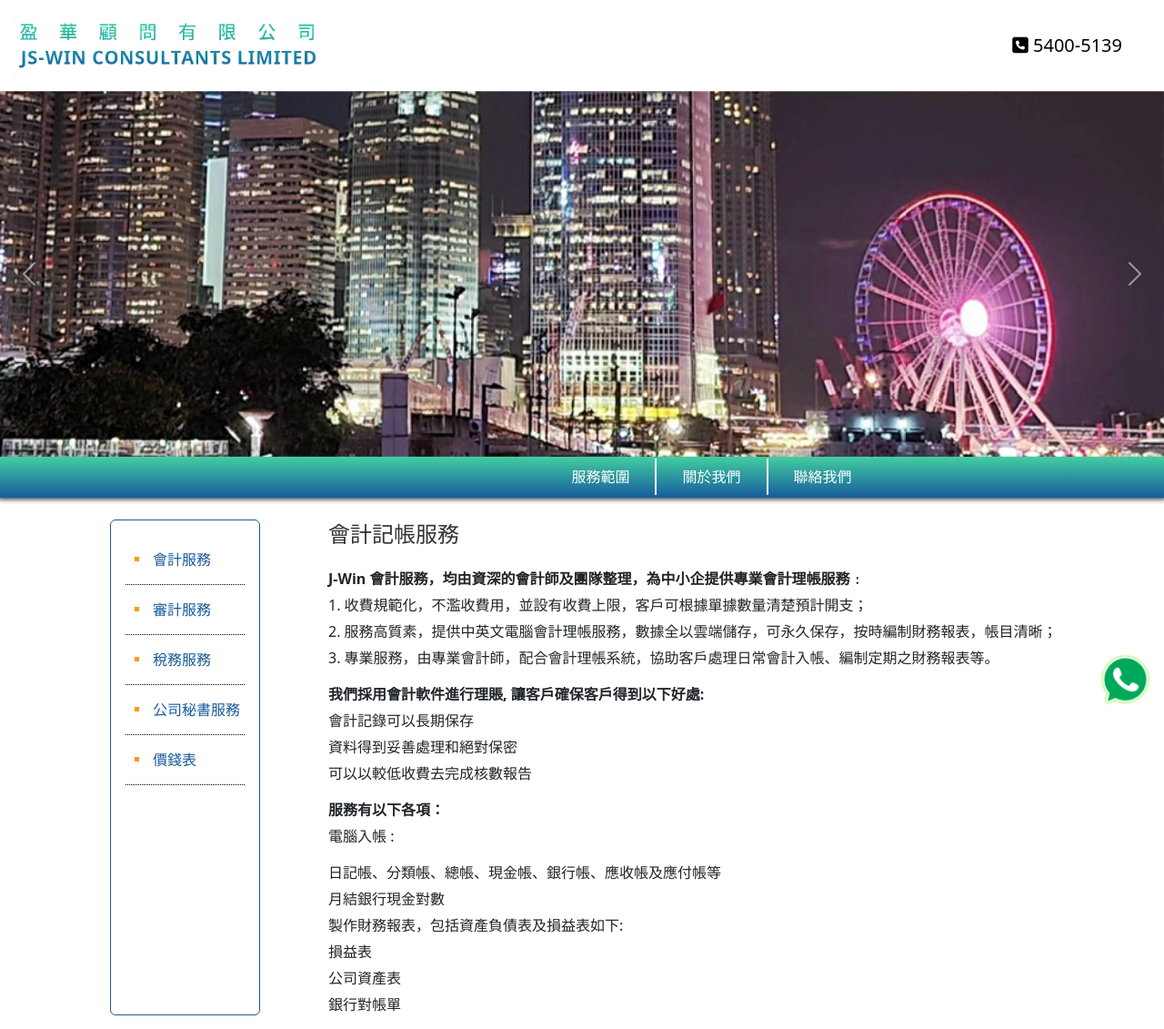
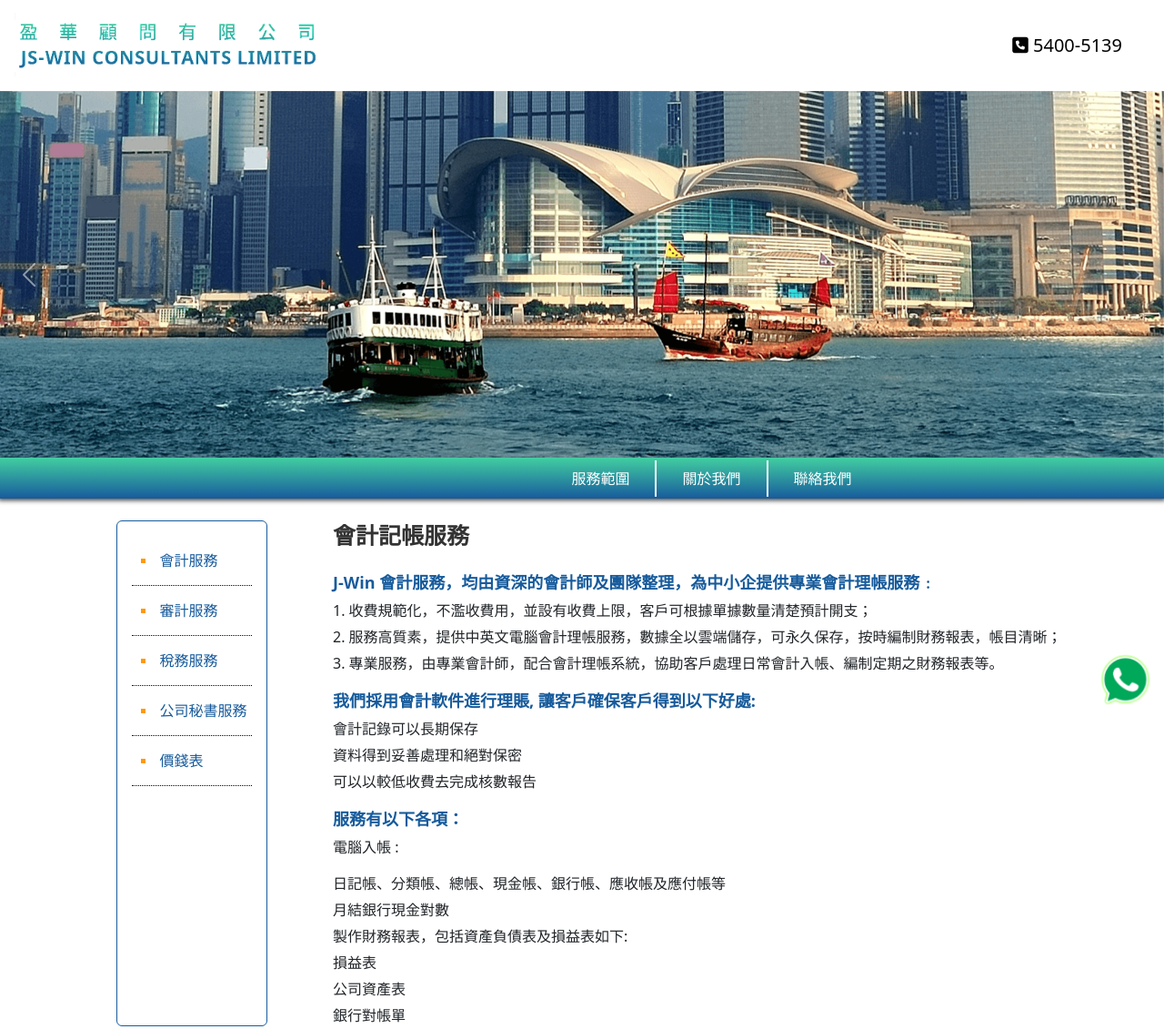
Before and after one commit to Do-Test-Live/W-JS-Win-Consultants-Limited, a plain HTML site: page index.html in a window 1280 px wide. Shown: the top 1131 px of the page at 91% size. Drawn offline with Linux system fonts and the light colour scheme.

Commit message:
update all

```diff
--- a/assets/css/style.css
+++ b/assets/css/style.css
@@ -121,6 +121,21 @@ tr:first-child{
     max-width: 250px;
 }
 
+.jwcl-content{
+    padding: 10px;
+}
+
+h3{
+    font-size: 25px;
+    font-weight: bold;
+}
+
+p b{
+    color: var(--jwcl-text-color);
+    font-size: 18px;
+    font-weight: bold;
+}
+
 .jwcl-card ul{
     margin: 0 0 0 0;
     padding: 0;
--- a/index.html
+++ b/index.html
@@ -41,16 +41,16 @@
     <div id="carouselExample" class="carousel slide" data-bs-ride="carousel" data-bs-interval="3000">
         <div class="carousel-inner">
             <div class="carousel-item active">
-                <img src="assets/images/banner/1.jpg" class="d-block w-100" alt="...">
+                <img src="assets/images/banner/1.png" class="d-block w-100" alt="...">
             </div>
             <div class="carousel-item">
-                <img src="assets/images/banner/2.jpg" class="d-block w-100" alt="...">
+                <img src="assets/images/banner/2.png" class="d-block w-100" alt="...">
             </div>
             <div class="carousel-item">
-                <img src="assets/images/banner/3.jpg" class="d-block w-100" alt="...">
+                <img src="assets/images/banner/3.png" class="d-block w-100" alt="...">
             </div>
             <div class="carousel-item">
-                <img src="assets/images/banner/4.jpg" class="d-block w-100" alt="...">
+                <img src="assets/images/banner/4.png" class="d-block w-100" alt="...">
             </div>
         </div>
         <button class="carousel-control-prev" type="button" data-bs-target="#carouselExample" data-bs-slide="prev">
```
Also changed, not shown: about.html (+4 -4 lines), accounting-services.html (+4 -4 lines), audit-services.html (+4 -4 lines), company-secretarial-services.html (+4 -4 lines), contact.html (+4 -4 lines), price-list.html (+4 -4 lines), tax-services.html (+4 -4 lines), assets/images/banner/1.jpg (deleted), assets/images/banner/1.png (added), assets/images/banner/2.jpg (deleted), assets/images/banner/2.png (added), assets/images/banner/3.jpg (deleted), assets/images/banner/3.png (added), assets/images/banner/4.jpg (deleted), 1 more files.
